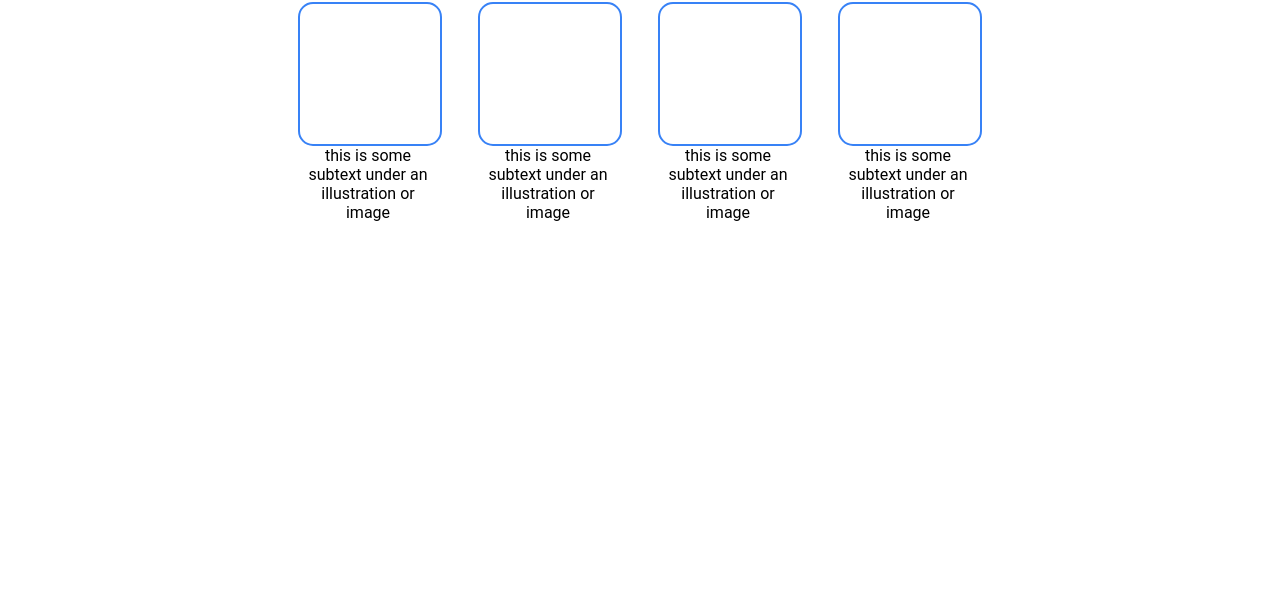
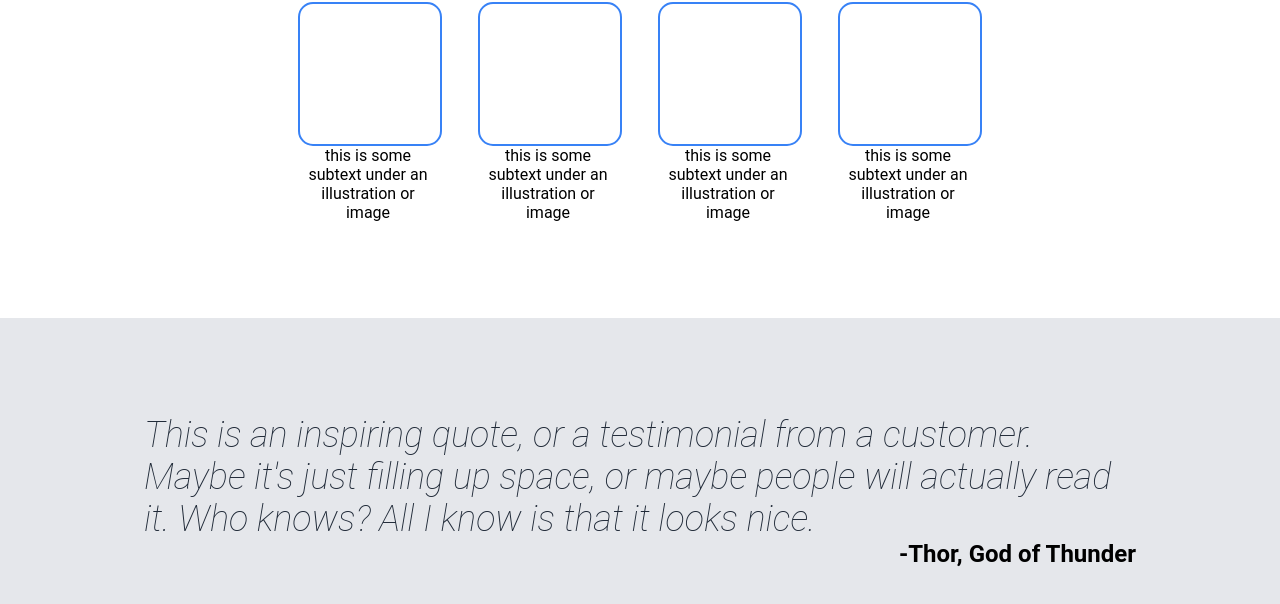
Before and after one commit to MohanHS95/landing_page, a plain HTML site: page index.html in a window 1280 px wide. Shown: the part 615-1219 px from the top of the page. Before the commit the page ends 837 px from the top, so only its background shows below. Drawn offline with Linux system fonts and the light colour scheme.

Commit message:
Add quote section to landing page
Quote section was added to the landing page with proper padding and
margins. A flex attribute was added in the column direction to
encompass the div.

```diff
--- a/index.html
+++ b/index.html
@@ -73,6 +73,19 @@
 
                 </div>
 
+                <div class="quote-section">
+                    <div class="quote">
+                        <text>This is an inspiring quote, or a testimonial from a customer.
+                            Maybe it's just filling up space, or maybe people will actually read it.
+                            Who knows? All I know is that it looks nice.
+                        </text>
+                    </div>
+                    <div class="author">
+                        <text> -Thor, God of Thunder</text>
+                    </div>
+
+                </div>
+
 
 
 
--- a/style.css
+++ b/style.css
@@ -112,3 +112,30 @@ button {
     width: 140px;
     text-align: center;
 }
+
+.quote-section {
+    display: flex;
+    flex-direction: column;
+    justify-content: center;
+    align-items: center;
+    padding-top: 96px;
+    padding-left: 144px;
+    padding-right: 144px;
+    padding-bottom: 72px;
+    background-color: #e5e7eb;
+    margin-top: 96px;
+}
+
+.quote {
+    font-size: 36px;
+    font-style: italic;
+    font-weight: lighter;
+    color: #1f2937;
+}
+.author {
+    display: flex;
+    margin-left: auto;
+    font-style: normal;
+    font-weight: bold;
+    font-size: 24px;
+}
```
